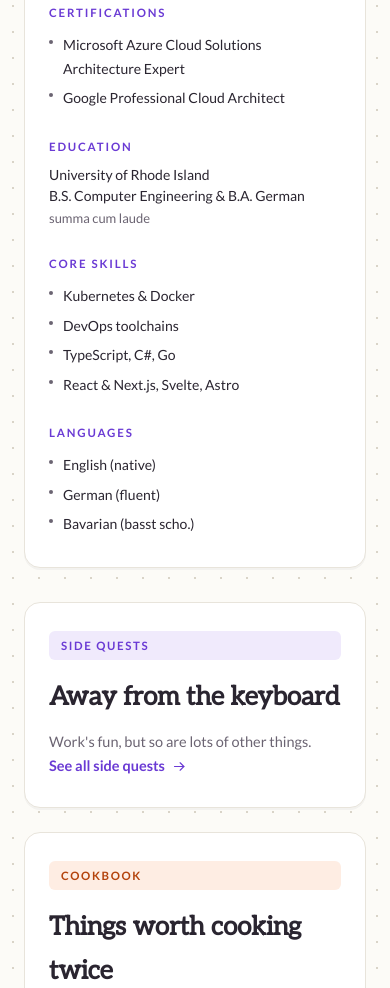
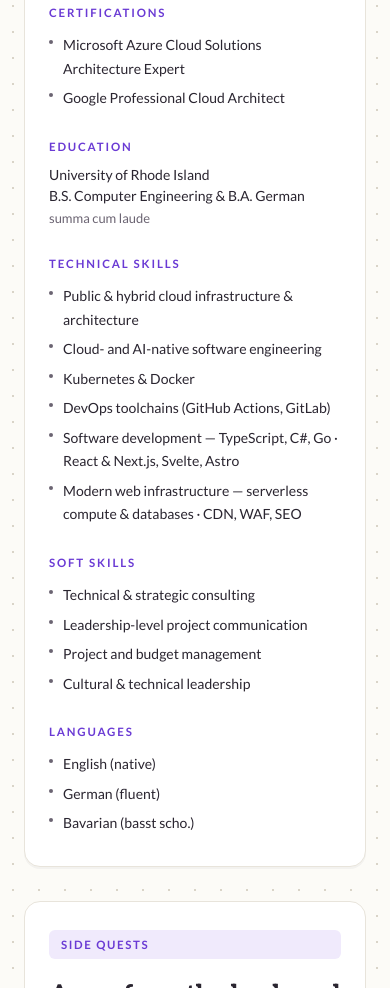
Before and after one commit to briankintz/briankintz.com, an Astro site: page / in a window 390 px wide. Shown: the part 2789-3777 px from the top of the page. Built offline with nearby package versions, Linux system fonts and the light colour scheme; Astro itself is replaced by a stand-in of ours.

Commit message:
Split skills into technical/soft, three-column credentials, restore 10M+
Per PR review: cv.md now splits skills — fold in both lists including
the cloud architecture, cloud-/AI-native engineering, and consulting
lines. Credentials reorganized: certs + education stacked left,
technical skills center, soft skills + languages right (single column
on mobile). "10M+ users" restored to match the updated CV.

Co-Authored-By: Claude Fable 5 <noreply@anthropic.com>

```diff
--- a/src/data/work.ts
+++ b/src/data/work.ts
@@ -1,5 +1,5 @@
 // Homepage Work section content, transcribed from cv.md (briankintz/briankintz repo) — keep figures exactly as written.
-// Figures are exact and must stay as written: >10×, −95%, 10,000+, 15+, >10M.
+// Figures are exact and must stay as written: >10×, −95%, 10,000+, 15+, 10M+.
 
 export interface Stat {
   value: string
@@ -12,11 +12,6 @@ export interface Role {
   heading: string
   title: string
   achievements: string[]
-}
-
-export interface Credential {
-  label: string
-  items: string[]
 }
 
 export interface Education {
@@ -50,7 +45,7 @@ export const roles: Role[] = [
     heading: 'AI product infrastructure',
     title: 'Cloud Software Architect',
     achievements: [
-      'Led the technical expansion of an AI app with >10M users to a multi-platform architecture, redesigning user, subscription, and storage systems.',
+      'Led the technical expansion of an AI app with 10M+ users to a multi-platform architecture, redesigning user, subscription, and storage systems.',
       'Oversaw and supported the development team building a next-generation AI chat web application.',
     ],
   },
@@ -72,15 +67,27 @@ export const education: Education = {
   honor: 'summa cum laude',
 }
 
-export const credentials: Credential[] = [
-  {
-    label: 'Certifications',
-    items: ['Microsoft Azure Cloud Solutions Architecture Expert', 'Google Professional Cloud Architect'],
-  },
-  {
-    label: 'Core skills',
-    items: ['Kubernetes & Docker', 'DevOps toolchains', 'TypeScript, C#, Go', 'React & Next.js, Svelte, Astro'],
-  },
-  // "basst scho." is Brian's own line from cv.md — his authored humor carries over verbatim (see CLAUDE.md tone rule)
-  { label: 'Languages', items: ['English (native)', 'German (fluent)', 'Bavarian (basst scho.)'] },
+export const certifications: string[] = [
+  'Microsoft Azure Cloud Solutions Architecture Expert',
+  'Google Professional Cloud Architect',
 ]
+
+// cv.md's nested sub-bullets are folded into their parent lines
+export const technicalSkills: string[] = [
+  'Public & hybrid cloud infrastructure & architecture',
+  'Cloud- and AI-native software engineering',
+  'Kubernetes & Docker',
+  'DevOps toolchains (GitHub Actions, GitLab)',
+  'Software development — TypeScript, C#, Go · React & Next.js, Svelte, Astro',
+  'Modern web infrastructure — serverless compute & databases · CDN, WAF, SEO',
+]
+
+export const softSkills: string[] = [
+  'Technical & strategic consulting',
+  'Leadership-level project communication',
+  'Project and budget management',
+  'Cultural & technical leadership',
+]
+
+// "basst scho." is Brian's own line from cv.md — his authored humor carries over verbatim (see CLAUDE.md tone rule)
+export const languages: string[] = ['English (native)', 'German (fluent)', 'Bavarian (basst scho.)']
--- a/src/pages/index.astro
+++ b/src/pages/index.astro
@@ -4,7 +4,7 @@ import BaseLayout from '../layouts/BaseLayout.astro'
 import Icon from '../components/Icon.astro'
 import Highlight from '../components/Highlight.astro'
 import LabelChip from '../components/LabelChip.astro'
-import { stats, roles, credentials, education } from '../data/work'
+import { stats, roles, certifications, education, technicalSkills, softSkills, languages } from '../data/work'
 import { publishedRecipes } from '../lib/recipes'
 
 const recipeCount = (await publishedRecipes()).length
@@ -65,10 +65,11 @@ const recipeCount = (await publishedRecipes()).length
         }
 
         <div class="creds">
+          <div class="cred-col">
             <div class="cred">
-            <h4>{credentials[0].label}</h4>
+              <h4>Certifications</h4>
               <ul>
-              {credentials[0].items.map((item) => <li>{item}</li>)}
+                {certifications.map((item) => <li>{item}</li>)}
               </ul>
             </div>
             <div class="cred">
@@ -77,18 +78,29 @@ const recipeCount = (await publishedRecipes()).length
               <p class="edu-degree">{education.degree}</p>
               <p class="edu-honor">{education.honor}</p>
             </div>
-          {
-            credentials.slice(1).map(({ label, items }) => (
+          </div>
+          <div class="cred-col">
             <div class="cred">
-                <h4>{label}</h4>
+              <h4>Technical skills</h4>
               <ul>
-                  {items.map((item) => (
-                    <li>{item}</li>
-                  ))}
+                {technicalSkills.map((item) => <li>{item}</li>)}
               </ul>
             </div>
-            ))
-          }
+          </div>
+          <div class="cred-col">
+            <div class="cred">
+              <h4>Soft skills</h4>
+              <ul>
+                {softSkills.map((item) => <li>{item}</li>)}
+              </ul>
+            </div>
+            <div class="cred">
+              <h4>Languages</h4>
+              <ul>
+                {languages.map((item) => <li>{item}</li>)}
+              </ul>
+            </div>
+          </div>
         </div>
       </section>
 
@@ -257,13 +269,20 @@ const recipeCount = (await publishedRecipes()).length
     opacity: 0.75;
   }
 
+  /* certs + education | technical skills | soft skills + languages */
   .creds {
     display: grid;
-    grid-template-columns: repeat(auto-fit, minmax(210px, 1fr));
-    gap: 24px;
+    grid-template-columns: repeat(3, 1fr);
+    gap: 24px 28px;
     margin-top: 34px;
     padding-top: 26px;
     border-top: 1px solid var(--color-line);
+  }
+
+  .cred-col {
+    display: flex;
+    flex-direction: column;
+    gap: 24px;
   }
 
   .cred h4 {
@@ -387,6 +406,9 @@ const recipeCount = (await publishedRecipes()).length
       grid-template-columns: 1fr;
       gap: 8px;
     }
+    .creds {
+      grid-template-columns: 1fr;
+    }
     .teasers {
       grid-template-columns: 1fr;
       gap: 24px;
```
Lines whose indentation alone changed are shown as unchanged.
